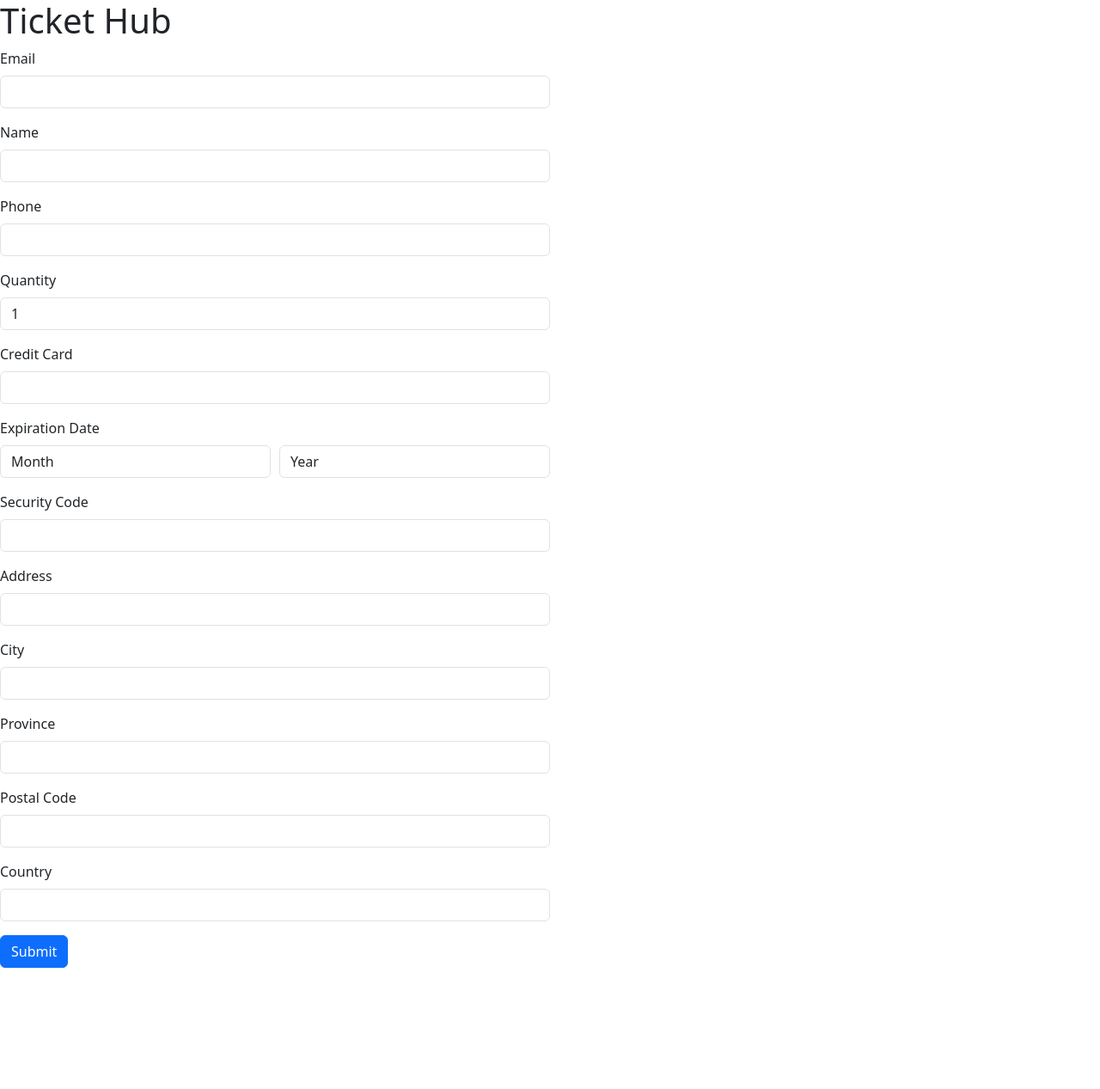
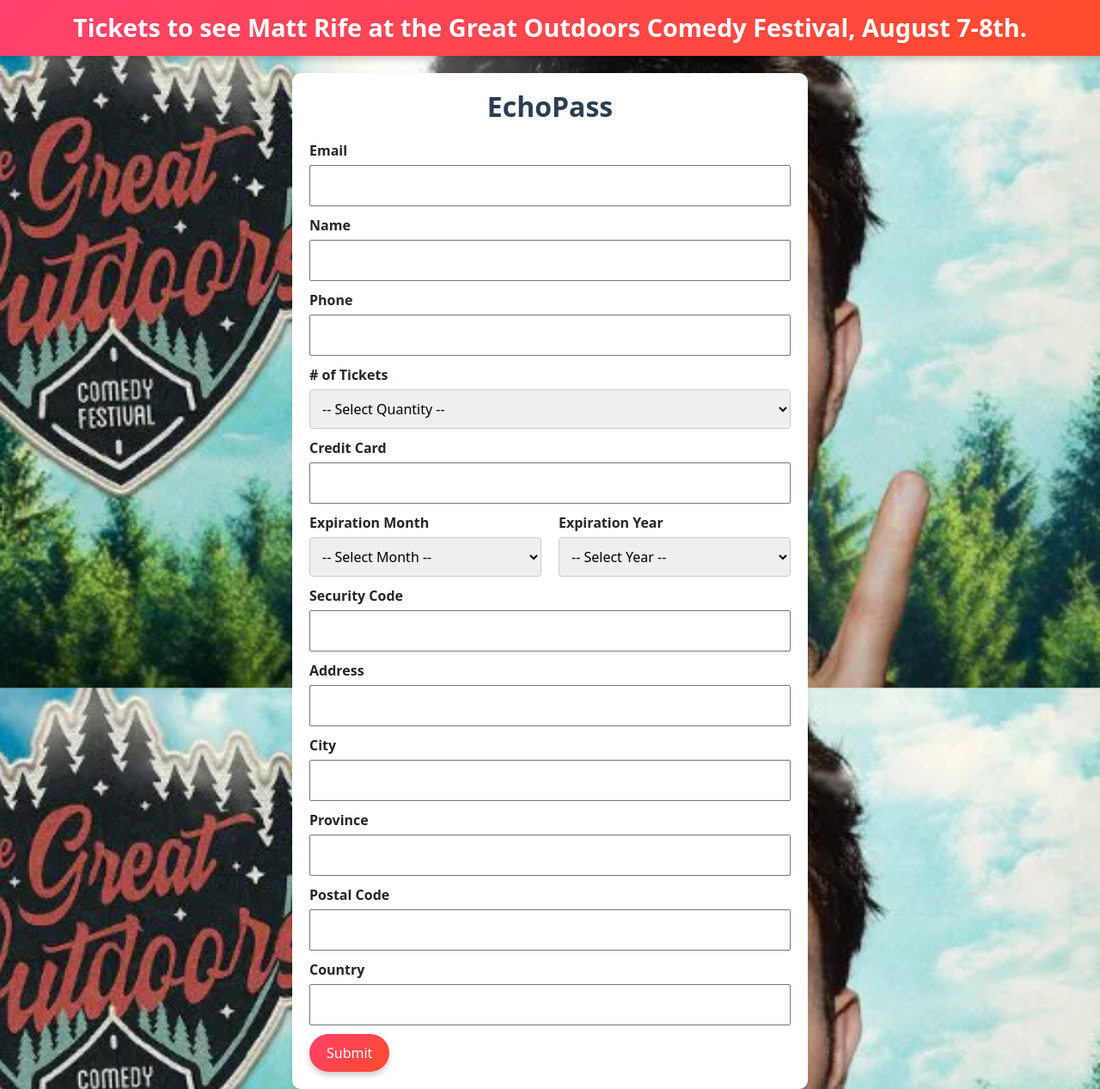
Before and after one commit to JayHarvie/inft4000-ticket-webUI, a React (Vite) app in the folder ticket-web-ui/: page / in a window 1280 px wide. Shown: the whole page at 86% size. Before the commit the page ends 1126 px from the top, so only its background shows below. Built offline with nearby package versions, Linux system fonts and the light colour scheme.

Commit message:
added styling

```diff
--- a/ticket-web-ui/package.json
+++ b/ticket-web-ui/package.json
@@ -13,7 +13,8 @@
     "bootstrap": "^5.3.4",
     "react": "^19.0.0",
     "react-dom": "^19.0.0",
-    "react-hook-form": "^7.55.0"
+    "react-hook-form": "^7.55.0",
+    "sweetalert2": "^11.17.2"
   },
   "devDependencies": {
     "@eslint/js": "^9.21.0",
--- /dev/null
+++ b/ticket-web-ui/src/App.css
@@ -0,0 +1,112 @@
+@import url('https://fonts.googleapis.com/css2?family=Poppins:wght@300;500;700&display=swap');
+
+body, html {
+  margin: 0;
+  padding: 0;
+  font-family: 'Poppins', sans-serif;
+  height: 100%;
+  background: url('../assets/MattRife-Poster.png') no-repeat center center fixed;
+  background-size: cover;
+}
+
+.app-container {
+    display: flex;
+    flex-direction: column;
+    align-items: center;
+    justify-content: flex-start;
+    min-height: 100vh;
+}
+
+.event-header {
+    text-align: center;
+    font-size: 1.8rem;
+    font-weight: bold;
+    color: #fff;
+    background: linear-gradient(135deg, #ff416c, #ff4b2b);
+    padding: 15px 20px;
+    border-radius: 0;
+    margin-bottom: 20px;
+    box-shadow: 0px 4px 8px rgba(0, 0, 0, 0.2);
+    width: 100vw;
+    margin-left: 0;
+    margin-right: 0;
+}
+
+.ticket-form {
+    width: 100%;
+    max-width: 600px;
+    padding: 20px;
+    background-color: #fff;
+    border-radius: 10px;
+    box-shadow: 0px 4px 8px rgba(0, 0, 0, 0.1);
+}
+
+
+.form-title {
+  text-align: center;
+  margin-bottom: 20px;
+  font-weight: 700;
+  font-size: 2rem;
+  color: #2c3e50;
+}
+
+.expiration-group {
+    display: flex;
+    gap: 20px;
+}
+
+.expiration-month,
+.expiration-year {
+    width: 50%;
+}
+
+
+select {
+    padding: 8px;
+    border: 1px solid #ccc;
+    border-radius: 4px;
+    width: 100%;
+}
+
+.form-group label {
+    font-weight: bold;
+    margin-bottom: 5px;
+}
+
+.form-group input,
+.form-group select {
+    width: 100%;
+    padding: 10px;
+    margin-bottom: 10px;
+}
+
+.form-group span {
+    color: red;
+    font-size: 12px;
+}
+
+.submit-button {
+    background: linear-gradient(135deg, #ff416c, #ff4b2b);
+    color: white;
+    padding: 10px 20px;
+    border: none;
+    border-radius: 999px; /* fully rounded pill style */
+    cursor: pointer;
+    font-size: 1rem;
+    transition: background 0.3s ease;
+    box-shadow: 0 4px 6px rgba(0, 0, 0, 0.2);
+  }
+
+  .submit-button:hover {
+    background: linear-gradient(135deg, #e03b5d, #e64525);
+  }
+
+
+.error-msg {
+  background-color: #f8d7da;
+  padding: 10px;
+  color: #721c24;
+  border-radius: 8px;
+  margin-bottom: 20px;
+  text-align: center;
+}
--- a/ticket-web-ui/src/App.jsx
+++ b/ticket-web-ui/src/App.jsx
@@ -1,5 +1,7 @@
 import { useState } from 'react';
 import { useForm } from 'react-hook-form';
+import Swal from 'sweetalert2';
+import './App.css';
 
 function App() {
   const { register, handleSubmit, formState: { errors } } = useForm();
@@ -43,13 +45,11 @@
       if (!response.ok) {
         if (response.status === 400) {
           const errorData = await response.json();
-
           const normalizedErrors = {};
           for (const key in errorData.errors) {
             const normalizedKey = key.charAt(0).toLowerCase() + key.slice(1);
             normalizedErrors[normalizedKey] = errorData.errors[key];
           }
-
           setFieldErrors(normalizedErrors);
           setServerError("Please correct the highlighted errors.");
         } else {
@@ -58,175 +58,150 @@
         return;
       }
 
-      // Success
+      // ✅ Success
       setFieldErrors({});
       setServerError("");
-      console.log("Form submitted successfully:", requestData);
-
+      Swal.fire({
+        icon: 'success',
+        title: 'Ticket Purchase Successful!',
+        text: 'You will receive your tickets via email within the next 2 weeks.',
+        confirmButtonColor: '#3085d6'
+      });
     } catch (error) {
       setServerError(error.message || "An unexpected error occurred.");
     }
   };
 
   return (
-    <div>
-      <h1>Ticket Hub</h1>
-      {serverError && <div className="alert alert-danger">{serverError}</div>}
+    <div className="app-container">
+      {/* Event Header at the top */}
+      <h2 className="event-header">
+        Tickets to see Matt Rife at the Great Outdoors Comedy Festival, August 7-8th.
+      </h2>
 
-      <form onSubmit={handleSubmit(handleFormSubmit)} className="w-50" noValidate>
-        <div className="mb-3">
-          <label className="form-label">Email</label>
-          <input
-            {...register("email", { required: "Email is required." })}
-            type="email"
-            className="form-control"
-          />
-          {errors.email && <span className="text-danger">{errors.email.message}</span>}
-          {fieldErrors.email && <span className="text-danger">{fieldErrors.email[0]}</span>}
+      {/* The Form */}
+      <form onSubmit={handleSubmit(handleFormSubmit)} className="ticket-form" noValidate>
+        <h1 className="form-title">EchoPass</h1>
+        {serverError && <div className="error-msg">{serverError}</div>}
+
+        {/* Email */}
+        <div className="form-group">
+          <label>Email</label>
+          <input type="email" {...register("email", { required: "Email is required." })} />
+          {errors.email && <span>{errors.email.message}</span>}
+          {fieldErrors.email && <span>{fieldErrors.email[0]}</span>}
         </div>
 
-        <div className="mb-3">
-          <label className="form-label">Name</label>
-          <input
-            {...register("name", { required: "Name is required." })}
-            type="text"
-            className="form-control"
-          />
-          {errors.name && <span className="text-danger">{errors.name.message}</span>}
-          {fieldErrors.name && <span className="text-danger">{fieldErrors.name[0]}</span>}
+        {/* Name */}
+        <div className="form-group">
+          <label>Name</label>
+          <input {...register("name", { required: "Name is required." })} />
+          {errors.name && <span>{errors.name.message}</span>}
+          {fieldErrors.name && <span>{fieldErrors.name[0]}</span>}
         </div>
 
-        <div className="mb-3">
-          <label className="form-label">Phone</label>
-          <input
-            {...register("phone", { required: "Phone number is required." })}
-            type="tel"
-            className="form-control"
-          />
-          {errors.phone && <span className="text-danger">{errors.phone.message}</span>}
-          {fieldErrors.phone && <span className="text-danger">{fieldErrors.phone[0]}</span>}
+        {/* Phone */}
+        <div className="form-group">
+          <label>Phone</label>
+          <input {...register("phone", { required: "Phone number is required." })} />
+          {errors.phone && <span>{errors.phone.message}</span>}
+          {fieldErrors.phone && <span>{fieldErrors.phone[0]}</span>}
         </div>
 
-        <div className="mb-3">
-          <label className="form-label">Quantity</label>
-          <select
-            {...register("quantity", { required: "Quantity is required." })}
-            className="form-control"
-          >
-            {[...Array(6).keys()].map(i => (
+        {/* Quantity */}
+        <div className="form-group">
+          <label># of Tickets</label>
+          <select {...register("quantity", { required: "Quantity is required." })}>
+            <option value="">-- Select Quantity --</option>
+            {[...Array(6)].map((_, i) => (
               <option key={i} value={i + 1}>{i + 1}</option>
             ))}
           </select>
-          {errors.quantity && <span className="text-danger">{errors.quantity.message}</span>}
-          {fieldErrors.quantity && <span className="text-danger">{fieldErrors.quantity[0]}</span>}
+          {errors.quantity && <span>{errors.quantity.message}</span>}
+          {fieldErrors.quantity && <span>{fieldErrors.quantity[0]}</span>}
         </div>
 
-        <div className="mb-3">
-          <label className="form-label">Credit Card</label>
-          <input
-            {...register("creditCard", { required: "Credit Card is required." })}
-            type="text"
-            className="form-control"
-          />
-          {errors.creditCard && <span className="text-danger">{errors.creditCard.message}</span>}
-          {fieldErrors.creditCard && <span className="text-danger">{fieldErrors.creditCard[0]}</span>}
+        {/* Credit Card */}
+        <div className="form-group">
+          <label>Credit Card</label>
+          <input {...register("creditCard", { required: "Credit Card number is required." })} />
+          {errors.creditCard && <span>{errors.creditCard.message}</span>}
+          {fieldErrors.creditCard && <span>{fieldErrors.creditCard[0]}</span>}
         </div>
 
-        <div className="mb-3">
-          <label className="form-label">Expiration Date</label>
-          <div style={{ display: 'flex', gap: '10px' }}>
-            <select
-              {...register("expirationMonth", { required: "Expiration month is required." })}
-              className="form-control"
-            >
-              <option value="">Month</option>
-              {[...Array(12).keys()].map(i => (
+        {/* Expiration Month and Year */}
+        <div className="form-group expiration-group">
+          <div className="expiration-month">
+            <label>Expiration Month</label>
+            <select {...register("expirationMonth", { required: "Month is required." })}>
+              <option value="">-- Select Month --</option>
+              {[...Array(12)].map((_, i) => (
                 <option key={i} value={i + 1}>{i + 1}</option>
               ))}
             </select>
-            <select
-              {...register("expirationYear", { required: "Expiration year is required." })}
-              className="form-control"
-            >
-              <option value="">Year</option>
-              {[...Array(20).keys()].map(i => {
-                const year = currentYear + i;
-                return <option key={i} value={year}>{year}</option>;
-              })}
+            {errors.expirationMonth && <span>{errors.expirationMonth.message}</span>}
+          </div>
+          <div className="expiration-year">
+            <label>Expiration Year</label>
+            <select {...register("expirationYear", { required: "Year is required." })}>
+              <option value="">-- Select Year --</option>
+              {[...Array(10)].map((_, i) => (
+                <option key={i} value={currentYear + i}>{currentYear + i}</option>
+              ))}
             </select>
+            {errors.expirationYear && <span>{errors.expirationYear.message}</span>}
           </div>
-          {errors.expirationMonth && <span className="text-danger">{errors.expirationMonth.message}</span>}
-          {errors.expirationYear && <span className="text-danger">{errors.expirationYear.message}</span>}
-          {fieldErrors.expiration && <span className="text-danger">{fieldErrors.expiration[0]}</span>}
         </div>
 
-        <div className="mb-3">
-          <label className="form-label">Security Code</label>
-          <input
-            {...register("securityCode", { required: "Security code is required." })}
-            type="text"
-            className="form-control"
-          />
-          {errors.securityCode && <span className="text-danger">{errors.securityCode.message}</span>}
-          {fieldErrors.securityCode && <span className="text-danger">{fieldErrors.securityCode[0]}</span>}
+        {/* Security Code */}
+        <div className="form-group">
+          <label>Security Code</label>
+          <input {...register("securityCode", { required: "Security Code is required." })} />
+          {errors.securityCode && <span>{errors.securityCode.message}</span>}
+          {fieldErrors.securityCode && <span>{fieldErrors.securityCode[0]}</span>}
         </div>
 
-        <div className="mb-3">
-          <label className="form-label">Address</label>
-          <input
-            {...register("address", { required: "Address is required." })}
-            type="text"
-            className="form-control"
-          />
-          {errors.address && <span className="text-danger">{errors.address.message}</span>}
-          {fieldErrors.address && <span className="text-danger">{fieldErrors.address[0]}</span>}
+        {/* Address */}
+        <div className="form-group">
+          <label>Address</label>
+          <input {...register("address", { required: "Address is required." })} />
+          {errors.address && <span>{errors.address.message}</span>}
+          {fieldErrors.address && <span>{fieldErrors.address[0]}</span>}
         </div>
 
-        <div className="mb-3">
-          <label className="form-label">City</label>
-          <input
-            {...register("city", { required: "City is required." })}
-            type="text"
-            className="form-control"
-          />
-          {errors.city && <span className="text-danger">{errors.city.message}</span>}
-          {fieldErrors.city && <span className="text-danger">{fieldErrors.city[0]}</span>}
+        {/* City */}
+        <div className="form-group">
+          <label>City</label>
+          <input {...register("city", { required: "City is required." })} />
+          {errors.city && <span>{errors.city.message}</span>}
+          {fieldErrors.city && <span>{fieldErrors.city[0]}</span>}
         </div>
 
-        <div className="mb-3">
-          <label className="form-label">Province</label>
-          <input
-            {...register("province", { required: "Province is required." })}
-            type="text"
-            className="form-control"
-          />
-          {errors.province && <span className="text-danger">{errors.province.message}</span>}
-          {fieldErrors.province && <span className="text-danger">{fieldErrors.province[0]}</span>}
+        {/* Province */}
+        <div className="form-group">
+          <label>Province</label>
+          <input {...register("province", { required: "Province is required." })} />
+          {errors.province && <span>{errors.province.message}</span>}
+          {fieldErrors.province && <span>{fieldErrors.province[0]}</span>}
         </div>
 
-        <div className="mb-3">
-          <label className="form-label">Postal Code</label>
-          <input
-            {...register("postalCode", { required: "Postal code is required." })}
-            type="text"
-            className="form-control"
-          />
-          {errors.postalCode && <span className="text-danger">{errors.postalCode.message}</span>}
-          {fieldErrors.postalCode && <span className="text-danger">{fieldErrors.postalCode[0]}</span>}
+        {/* Postal Code */}
+        <div className="form-group">
+          <label>Postal Code</label>
+          <input {...register("postalCode", { required: "Postal Code is required." })} />
+          {errors.postalCode && <span>{errors.postalCode.message}</span>}
+          {fieldErrors.postalCode && <span>{fieldErrors.postalCode[0]}</span>}
         </div>
 
-        <div className="mb-3">
-          <label className="form-label">Country</label>
-          <input
-            {...register("country", { required: "Country is required." })}
-            type="text"
-            className="form-control"
-          />
-          {errors.country && <span className="text-danger">{errors.country.message}</span>}
-          {fieldErrors.country && <span className="text-danger">{fieldErrors.country[0]}</span>}
+        {/* Country */}
+        <div className="form-group">
+          <label>Country</label>
+          <input {...register("country", { required: "Country is required." })} />
+          {errors.country && <span>{errors.country.message}</span>}
+          {fieldErrors.country && <span>{fieldErrors.country[0]}</span>}
         </div>
 
-        <button type="submit" className="btn btn-primary">Submit</button>
+        <button type="submit" className="submit-button">Submit</button>
       </form>
     </div>
   );
```
Also changed, not shown: ticket-web-ui/assets/MattRife-Poster.png (added), 1 other file (tests, documents, lock files or other folders).
